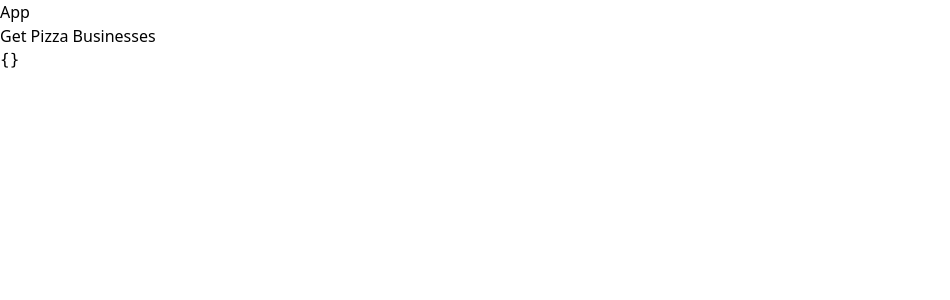
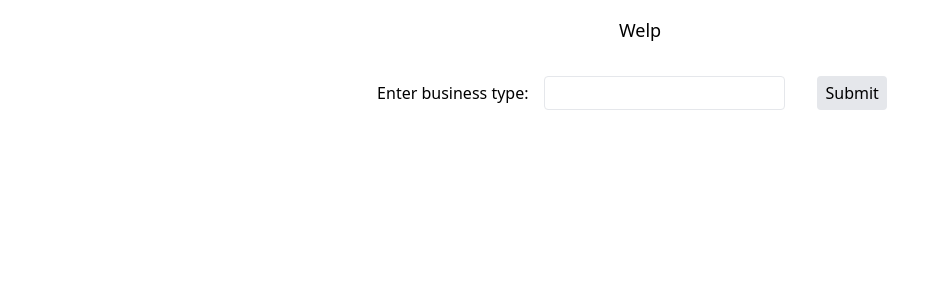
Before and after one commit to Blake-Pfaff/Welp, a React (Create React App) app: page / in a window 1280 px wide. Shown: the top 300 px of the page, without its empty margins (0-950 px from the left). Built offline with nearby package versions, Linux system fonts and the light colour scheme.

Commit message:
adds UI to search page

```diff
--- a/src/App.js
+++ b/src/App.js
@@ -1,23 +1,54 @@
 import { useState } from "react";
+import SearchBar from "./components/ui/SearchBar.js";
+import ErrorMessage from "./components/ui/ErrorMessage.js";
 import { API } from "./services/api.js";
 import "./App.css";
 
 function App() {
-  const [businesses, setBusinesses] = useState({});
+  const [searchTerm, setSearchTerm] = useState("");
+  const [errorMessage, setErrorMessage] = useState(null);
+  const [apiData, setApiData] = useState({
+    businesses: [],
+    total: null,
+    region: {},
+  });
 
   const getBusinesses = async (searchTerm) => {
+    setErrorMessage(null);
     const data = await API.getBusinesses(searchTerm);
-    setBusinesses(data);
-    console.log(businesses);
+    setApiData(data);
+    console.log(data.businesses.length);
+    if (data.total === 0) {
+      setErrorMessage("no results found");
+    }
+  };
+
+  const handleSearchTermChange = (searchTerm) => {
+    setSearchTerm(searchTerm);
+  };
+
+  const handleSearchSubmit = async () => {
+    console.log("fetching data...");
+    await getBusinesses(searchTerm);
+    console.log(apiData.businesses);
+    console.log("data fetched...");
   };
 
   return (
-    <div>
-      <div>App</div>
-      <button type="button" onClick={() => getBusinesses("pizza")}>
-        Get Pizza Businesses
-      </button>
-      <pre>{JSON.stringify(businesses, null, 2)}</pre>
+    <div className="m-4 text-center">
+      <div className="text-lg mb-8">Welp</div>
+      <SearchBar
+        value={searchTerm}
+        onChange={handleSearchTermChange}
+        onSubmit={handleSearchSubmit}
+      />
+      {/* <pre>{JSON.stringify(businesses, null, 2)}</pre> */}
+      {apiData.businesses.map((item) => (
+        <div className="p-2 mt-4" key={item.id}>
+          {item.name}
+        </div>
+      ))}
+      <ErrorMessage message={errorMessage} />
     </div>
   );
 }
--- /dev/null
+++ b/src/components/ui/ErrorMessage.js
@@ -0,0 +1,9 @@
+import React from "react";
+
+function ErrorMessage({ message }) {
+  if (!message) return null;
+
+  return <div className="text-red-800">{message}</div>;
+}
+
+export default ErrorMessage;
--- /dev/null
+++ b/src/components/ui/SearchBar.js
@@ -0,0 +1,31 @@
+import React from "react";
+
+const SearchBar = ({ onChange, onSubmit, value }) => {
+  function handleSubmit(e) {
+    e.preventDefault();
+    onSubmit(value);
+  }
+
+  function handleChange(event) {
+    onChange(event.target.value);
+  }
+
+  return (
+    <form className="flex justify-center" onSubmit={handleSubmit}>
+      <label>
+        Enter business type:
+        <input
+          className="border-gray border p-1 rounded mx-4"
+          type="text"
+          onChange={handleChange}
+          value={value}
+        />
+      </label>
+      <button className="bg-gray-200 p-1 rounded mx-4 px-2" type="submit">
+        Submit
+      </button>
+    </form>
+  );
+};
+
+export default SearchBar;
--- a/src/services/api.js
+++ b/src/services/api.js
@@ -6,7 +6,7 @@
   getBusinesses: async (searchTerm) => {
     const url = new URL(BASE_URL);
     url.searchParams.append("location", BASE_CITY);
-    url.searchParams.append("categories", searchTerm);
+    url.searchParams.append("term", searchTerm);
 
     const apiKey = `Bearer ${process.env.REACT_APP_YELP_API_KEY}`;
 
--- a/tailwind.config.js
+++ b/tailwind.config.js
@@ -1,5 +1,5 @@
 module.exports = {
-  mode: "jit",
+  // mode: "jit",
   purge: ["./src/**/*.{js,jsx,ts,tsx}", "./public/index.html"],
   darkMode: false, // or 'media' or 'class'
   theme: {
```
